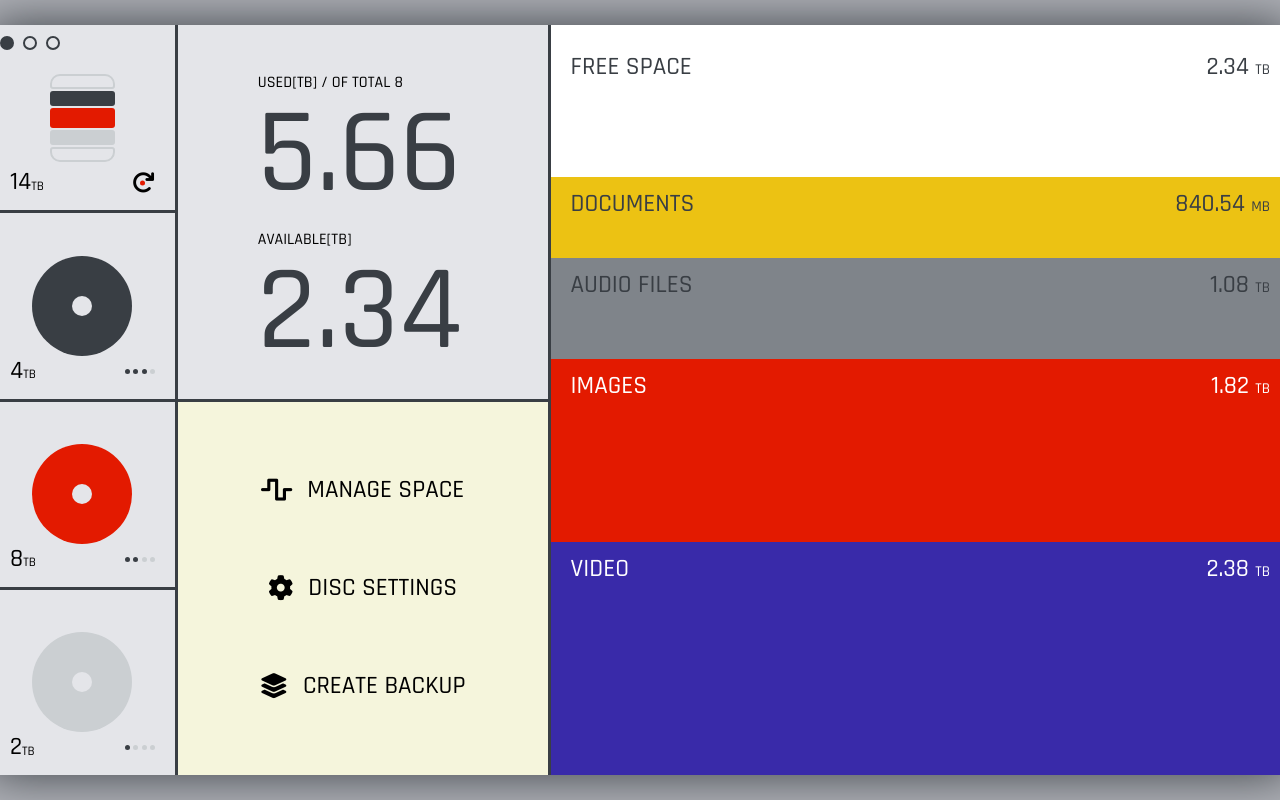
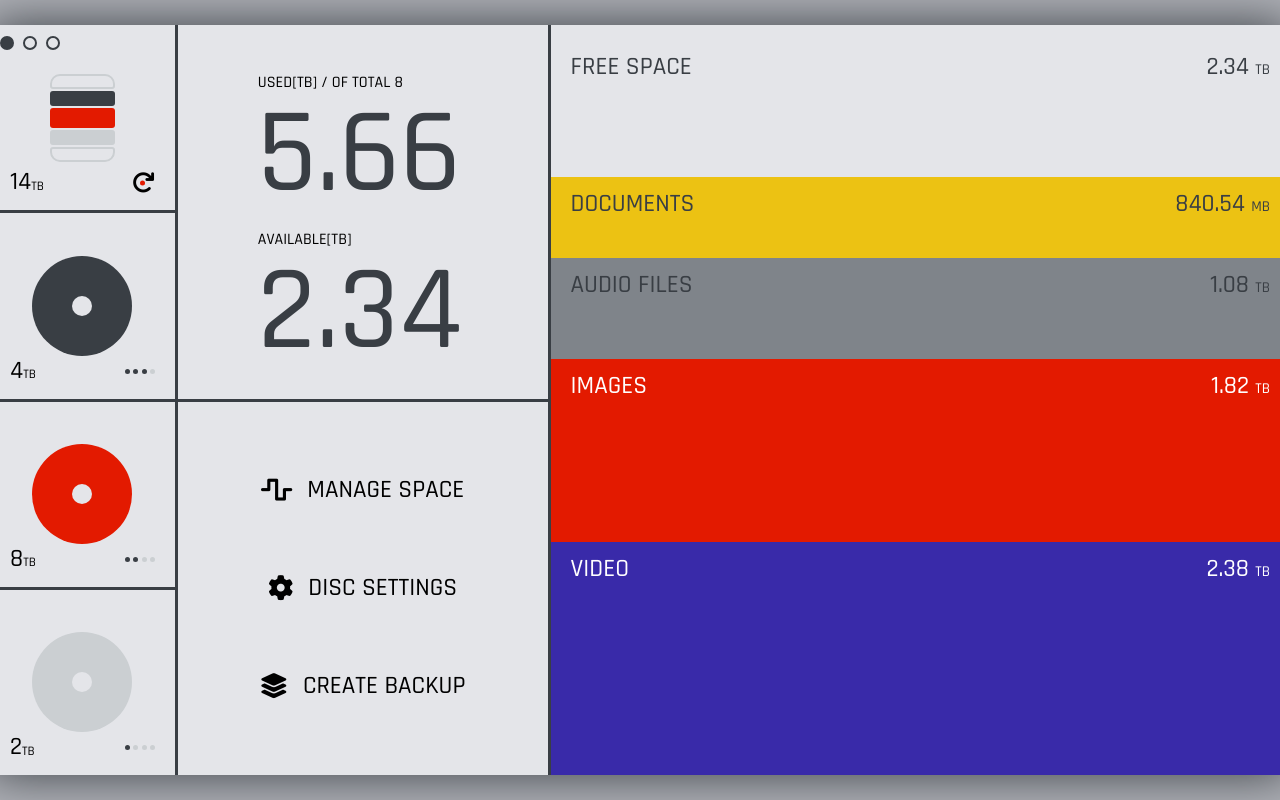
Before and after one commit to kosmosticlay/css-layout-masterclass, a website built with Vite: page exercise6/index.html in a window 1280 px wide. Shown: the top 800 px of the page. Built offline with nearby package versions, Linux system fonts and the light colour scheme.

Commit message:
update exercise6 changes

```diff
--- a/exercise6/public/style.scss
+++ b/exercise6/public/style.scss
@@ -224,7 +224,6 @@ body {
 }
 
 .occupancy {
-  background-color: cadetblue;
   grid-row: 1 / span 4;
   display: grid;
   grid-template-rows: 1.5fr 0.8fr 1fr 1.8fr 2.3fr;
@@ -240,7 +239,7 @@ body {
       }
     }
     &:first-child {
-      background-color: white;
+      background-color: $main_gray;
       color: $gray_dark;
       padding: 30px 20px;
       box-sizing: border-box;
@@ -268,7 +267,7 @@ body {
   }
 }
 .config {
-  background-color: beige;
+  background-color: $main_gray;
   grid-row: 3 / span 2;
   padding: 40px 80px;
   & > div {
```
Also changed, not shown: exercise6/result6.png.
